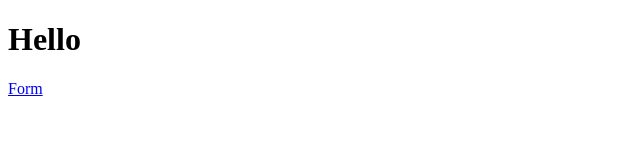
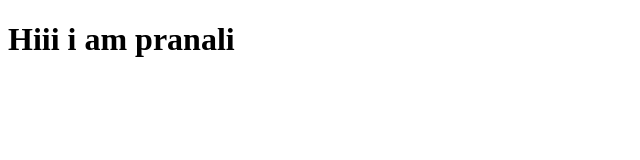
Before and after one commit to pranali-khamankar-123/Myhtml, a plain HTML site: page Index.html in a window 1280 px wide. Shown: the whole page, without its empty margins (0-640 px from the left). Drawn offline with Linux system fonts and the light colour scheme.

Commit message:
add file

```diff
--- a/Index.html
+++ b/Index.html
@@ -7,7 +7,7 @@
     <title>Document</title>
 </head>
 <body>
-    <h1>Hello</h1>
-    <a href="/Form.html">Form</a>
+    <h1>Hiii i am pranali</h1>
+    <a href="/form.html"></a>
 </body>
 </html>
```
